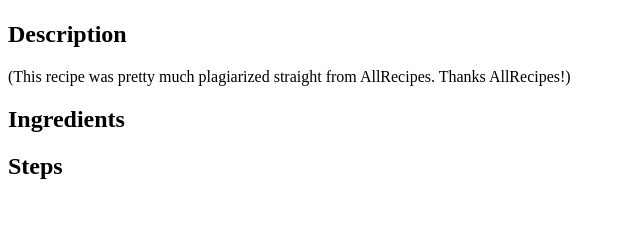
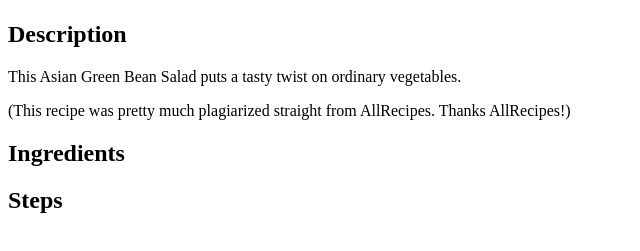
Before and after one commit to omaskati/odin-recipes, a plain HTML site: page recipes/asiangreenbeans.html in a window 1280 px wide. Shown: the part 383-634 px from the top of the page, without its empty margins (0-640 px from the left). Drawn offline with Linux system fonts and the light colour scheme.

Commit message:
Edit asiangreenbeans to update Description

```diff
--- a/recipes/asiangreenbeans.html
+++ b/recipes/asiangreenbeans.html
@@ -10,6 +10,7 @@
     <img src="https://www.allrecipes.com/thmb/-Dp989CrjWXVDBo8bgiXSj6URhA=/750x0/filters:no_upscale():max_bytes(150000):strip_icc():format(webp)/4555795-5a157c670b58456cbc74dd8e62c79e9e.jpg" alt="Asian Green Bean Salad">
     <h2>Description</h2>
     <p>
+        This Asian Green Bean Salad puts a tasty twist on ordinary vegetables.
     </p>
     <p>(This recipe was pretty much plagiarized straight from AllRecipes. Thanks AllRecipes!)</p>
 
```
